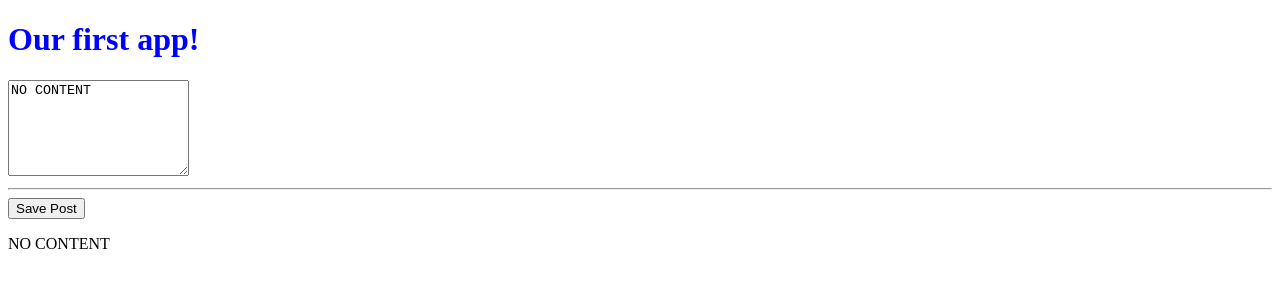
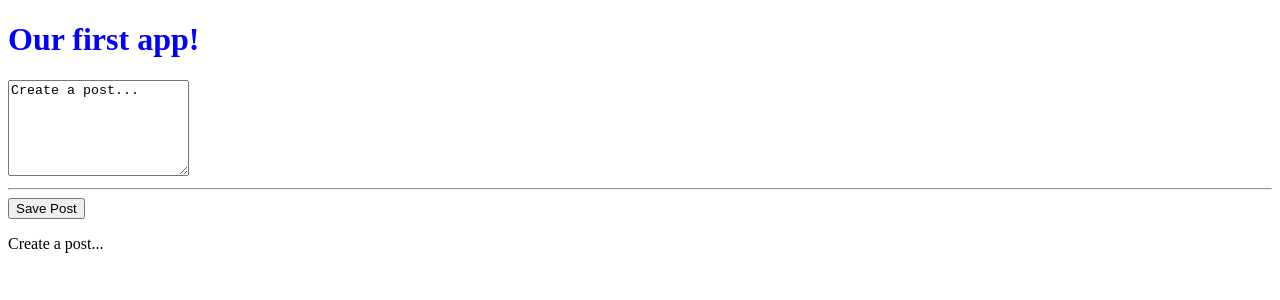
Before and after one commit to Ladan-hub/angular-project, an Angular app: page / in a window 1280 px wide. Shown: the top 300 px of the page. Built offline with nearby package versions, Linux system fonts and the light colour scheme.

Commit message:
getting user input

```diff
--- a/src/app/posts/post-create/post-create.component.html
+++ b/src/app/posts/post-create/post-create.component.html
@@ -1,4 +1,4 @@
-<textarea rows="6" [value]="newPost"></textarea>
+<textarea rows="6" [value]="newPost" #postInput></textarea>
 <hr>
-<button (click)="onAddPost()">Save Post</button>
+<button (click)="onAddPost(postInput)">Save Post</button>
 <p>{{ newPost }}</p>
--- a/src/app/posts/post-create/post-create.component.ts
+++ b/src/app/posts/post-create/post-create.component.ts
@@ -8,9 +8,10 @@ import { Component } from "@angular/core";
 
 export class PostCreateComponent {
 
-    newPost= 'NO CONTENT';
+    newPost= 'Create a post...';
 
-  onAddPost() {
-    this.newPost = 'The user\'s post'
+  onAddPost(postInput: HTMLTextAreaElement) {
+    console.dir(postInput)
+    this.newPost = postInput.value
   }
 }
```
